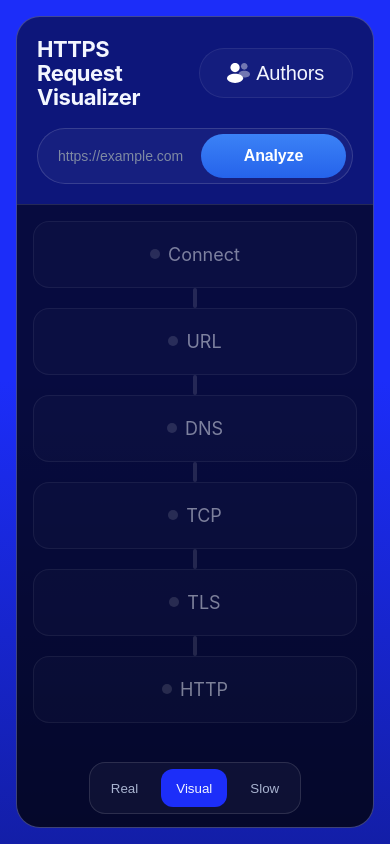
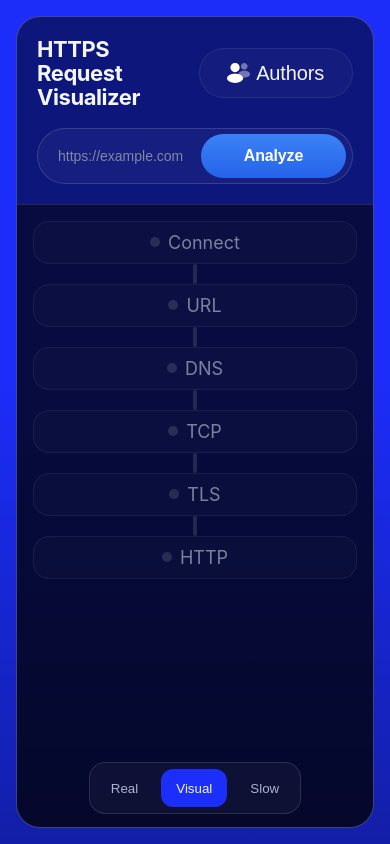
Before and after one commit to DENISmer/https-visualizer, a React (Vite) app in the folder apps/web/: page / in a window 390 px wide. Built offline with nearby package versions, Linux system fonts and the light colour scheme.

Commit message:
(web): types for returned data from sse about steps; some adaptation

```diff
--- /dev/null
+++ b/apps/web/src/modules/steps-timeline/ui/step-details.module.scss
@@ -0,0 +1,60 @@
+.root {
+  width: 100%;
+  overflow: auto;
+  padding: 12px 14px;
+  border-radius: var(--radius-sm);
+  background: rgba(8, 10, 22, 0.72);
+  border: 1px solid rgba(255, 255, 255, 0.1);
+  box-shadow: inset 0 1px 0 rgba(255, 255, 255, 0.04);
+}
+
+.list {
+  margin: 0;
+  padding: 0;
+}
+
+.row {
+  display: grid;
+  grid-template-columns: minmax(0, 1fr) minmax(0, 1.15fr);
+  gap: 10px 12px;
+  align-items: start;
+  padding: 10px 0;
+  border-bottom: 1px solid rgba(255, 255, 255, 0.08);
+
+  &:first-child {
+    padding-top: 2px;
+  }
+
+  &:last-child {
+    padding-bottom: 2px;
+    border-bottom: none;
+  }
+}
+
+.key {
+  margin: 0;
+  font-size: 12px;
+  font-weight: 500;
+  letter-spacing: 0.01em;
+  color: var(--color-text-muted);
+  line-height: 1.4;
+}
+
+.value {
+  margin: 0;
+  font-size: 14px;
+  line-height: 1.45;
+  color: var(--color-text-primary);
+  overflow-wrap: anywhere;
+  font-variant-numeric: tabular-nums;
+}
+
+@media (max-width: 1000px) {
+  .root {
+    max-height: min(240px, 42vh);
+  }
+  .row {
+    grid-template-columns: 1fr;
+    gap: 2px;
+  }
+}
--- /dev/null
+++ b/apps/web/src/modules/steps-timeline/ui/step-details.tsx
@@ -0,0 +1,48 @@
+import type { PlaybackStepType, StepPayloadByType } from "@/shared/types/analyze";
+import styles from "./step-details.module.scss";
+
+const formatLabel = (key: string) =>
+  key.replace(/([A-Z])/g, " $1").replace(/^./, (c) => c.toUpperCase()).trim();
+
+const formatValue = (value: unknown): string => {
+  if (value === null || value === undefined) return "—";
+  if (typeof value === "string" || typeof value === "number" || typeof value === "boolean") {
+    return String(value);
+  }
+  if (Array.isArray(value)) {
+    return value.map((v) => formatValue(v)).join(", ");
+  }
+  try {
+    return JSON.stringify(value);
+  } catch {
+    return String(value);
+  }
+};
+
+type Props = {
+  step: PlaybackStepType;
+  payload: StepPayloadByType[PlaybackStepType] | undefined;
+};
+
+export const StepDetails = ({ step, payload }: Props) => {
+  if (!payload) {
+    return null;
+  }
+
+  const entries = Object.entries(payload as Record<string, unknown>).filter(
+    ([, v]) => v !== undefined,
+  );
+
+  return (
+    <div className={styles.root} data-step={step}>
+      <dl className={styles.list}>
+        {entries.map(([key, value]) => (
+          <div key={key} className={styles.row}>
+            <dt className={styles.key}>{formatLabel(key)}</dt>
+            <dd className={styles.value}>{formatValue(value)}</dd>
+          </div>
+        ))}
+      </dl>
+    </div>
+  );
+};
--- a/apps/web/src/modules/steps-timeline/ui/steps-timeline.module.scss
+++ b/apps/web/src/modules/steps-timeline/ui/steps-timeline.module.scss
@@ -1,23 +1,57 @@
+/* Logical column: children participate in parent grid (see display: contents). */
+.column {
+  display: contents;
+}
+
 .root {
   display: grid;
   grid-template-columns: repeat(5, 1fr 24px) 1fr;
-  align-items: center;
+  grid-template-rows: auto auto;
+  align-items: start;
+  row-gap: 10px;
   width: 100%;
 }
 
-.item {
+.stepCell {
   min-width: 0;
+  width: 100%;
+  display: flex;
+  align-self: center;
+}
+
+.detailsCell {
+  min-width: 0;
+  width: 100%;
+  align-self: start;
 }
 
 .step {
+  box-sizing: border-box;
+  display: flex;
+  flex-direction: column;
+  align-items: stretch;
+  gap: 10px;
+  width: 100%;
+  padding: 22px 16px;
+  border-radius: var(--radius-md);
+  border: 0.7px solid rgba(255, 255, 255, 0.12);
+  background: rgba(255, 255, 255, 0.04);
+}
+
+.stepHead {
   display: flex;
   align-items: center;
   justify-content: center;
   gap: 8px;
-  padding: 22px 16px;
-  border-radius: var(--radius-md);
-  border: 0.7px solid rgba(255, 255, 255, 0.12);
-  background: rgba(255, 255, 255, 0.04);
+  width: 100%;
+  min-width: 0;
+}
+
+.detailsToggle {
+  align-self: stretch;
+  width: max-content;
+  padding-block: 10px;
+  font-size: 14px;
 }
 
 .dot {
@@ -26,10 +60,6 @@
   flex-shrink: 0;
   border-radius: 999px;
   background: rgba(255, 255, 255, 0.25);
-}
-
-.content {
-  min-width: 0;
 }
 
 .title {
@@ -68,6 +98,7 @@
   position: relative;
   height: 4px;
   min-width: 24px;
+  align-self: center;
 }
 
 .connectorTrack {
@@ -92,9 +123,64 @@
   }
 }
 
+@media (min-width: 1001px) {
+  .detailsToggle {
+    display: none !important;
+  }
+
+  .step {
+    flex-direction: row;
+    align-items: center;
+    justify-content: center;
+    gap: 8px;
+  }
+
+  .stepHead {
+    width: auto;
+    flex: 0 1 auto;
+  }
+
+  .detailsCell {
+    display: block;
+  }
+}
+
 @media (max-width: 1000px) {
   .root {
     grid-template-columns: 1fr;
+    grid-template-rows: none;
+    grid-auto-rows: auto;
+
+    row-gap: 0;
+  }
+
+  .step {
+    flex-direction: row;
+    align-items: center;
+    justify-content: center;
+    gap: 8px;
+
+    padding: 10px 12px;
+  }
+
+  .column > .stepCell,
+  .column > .detailsCell,
+  .connector {
+    grid-column: 1 !important;
+    grid-row: auto !important;
+  }
+
+  .stepCell {
+    align-self: stretch;
+  }
+
+  .detailsCell:not(.detailsCellOpenMobile) {
+    display: none;
+  }
+
+  .detailsCell.detailsCellOpenMobile {
+    display: block;
+    margin-bottom: 4px;
   }
 
   .connector {
@@ -102,6 +188,7 @@
     height: 20px;
     min-width: unset;
     margin: 0 auto;
+    align-self: center;
   }
 
   .connectorTrack {
--- a/apps/web/src/modules/steps-timeline/ui/steps-timeline.tsx
+++ b/apps/web/src/modules/steps-timeline/ui/steps-timeline.tsx
@@ -1,6 +1,9 @@
-import { Fragment } from "react";
+import { Fragment, useState } from "react";
 import { usePlaybackStore } from "@/shared/model/playback/playback.store";
 import { PLAYBACK_STEPS } from "@/shared/constants/playback-steps";
+import type { PlaybackStepType } from "@/shared/types/analyze";
+import { StepDetails } from "./step-details";
+import { GlassButton } from "@/shared/ui/glass-button/glass-button";
 import styles from "./steps-timeline.module.scss";
 
 const STEP_LABELS: Record<string, string> = {
@@ -13,7 +16,11 @@ const STEP_LABELS: Record<string, string> = {
 };
 
 export const StepsTimeline = () => {
+  const [mobileOpenStep, setMobileOpenStep] = useState<PlaybackStepType | null>(
+    null,
+  );
   const currentStep = usePlaybackStore((state) => state.currentStep);
+  const stepPayloads = usePlaybackStore((state) => state.stepPayloads);
 
   const currentIndex = currentStep
     ? PLAYBACK_STEPS.indexOf(
@@ -29,9 +36,17 @@ export const StepsTimeline = () => {
         const isUpcoming = currentIndex < index;
         const isConnectorFilled = currentIndex > index;
 
+        const stepColumn = 2 * index + 1;
+        const payload = stepPayloads[step];
+        const detailsOpenOnMobile = mobileOpenStep === step;
+
         return (
           <Fragment key={step}>
-            <div className={styles.item}>
+            <div className={styles.column}>
+              <div
+                className={styles.stepCell}
+                style={{ gridColumn: stepColumn, gridRow: 1 }}
+              >
                 <div
                   className={[
                     styles.step,
@@ -40,14 +55,50 @@ export const StepsTimeline = () => {
                     isUpcoming ? styles.stepUpcoming : "",
                   ].join(" ")}
                 >
+                  <div className={styles.stepHead}>
                     <div className={styles.dot} />
-                <div className={styles.content}>
                     <div className={styles.title}>{STEP_LABELS[step]}</div>
                   </div>
+                  {payload ? (
+                    <GlassButton
+                      type="button"
+                      className={styles.detailsToggle}
+                      aria-expanded={detailsOpenOnMobile}
+                      aria-controls={`step-details-${step}`}
+                      id={`step-details-trigger-${step}`}
+                      onClick={() =>
+                        setMobileOpenStep((s) => (s === step ? null : step))
+                      }
+                    >
+                      {detailsOpenOnMobile ? "Hide details" : "View details"}
+                    </GlassButton>
+                  ) : null}
                 </div>
               </div>
+
+              <div
+                className={[
+                  styles.detailsCell,
+                  detailsOpenOnMobile ? styles.detailsCellOpenMobile : "",
+                ].join(" ")}
+                style={{ gridColumn: stepColumn, gridRow: 2 }}
+                id={`step-details-${step}`}
+                {...(payload
+                  ? {
+                      role: "region" as const,
+                      "aria-labelledby": `step-details-trigger-${step}`,
+                    }
+                  : {})}
+              >
+                <StepDetails step={step} payload={payload} />
+              </div>
+            </div>
+
             {index < PLAYBACK_STEPS.length - 1 && (
-              <div className={styles.connector}>
+              <div
+                className={styles.connector}
+                style={{ gridColumn: stepColumn + 1, gridRow: 1 }}
+              >
                 <div className={styles.connectorTrack} />
                 <div
                   className={styles.connectorFill}
--- a/apps/web/src/shared/model/playback/playback.store.ts
+++ b/apps/web/src/shared/model/playback/playback.store.ts
@@ -1,11 +1,42 @@
 import { create } from "zustand";
-import type { AnalyzeStepEvent } from "@/shared/types/analyze";
+import { PLAYBACK_STEPS } from "@/shared/constants/playback-steps";
+import type {
+  AnalyzeStepEvent,
+  PlaybackStepType,
+  StepPayloadByType,
+} from "@/shared/types/analyze";
+
+const isPlaybackStepType = (t: AnalyzeStepEvent["type"]): t is PlaybackStepType =>
+  (PLAYBACK_STEPS as readonly string[]).includes(t);
+
+const mergeStepPayload = (
+  prev: Partial<StepPayloadByType>,
+  event: AnalyzeStepEvent,
+): Partial<StepPayloadByType> => {
+  switch (event.type) {
+    case "connected":
+      return { ...prev, connected: event.data };
+    case "url_parsed":
+      return { ...prev, url_parsed: event.data };
+    case "dns_resolved":
+      return { ...prev, dns_resolved: event.data };
+    case "tcp_connected":
+      return { ...prev, tcp_connected: event.data };
+    case "tls_established":
+      return { ...prev, tls_established: event.data };
+    case "http_response_received":
+      return { ...prev, http_response_received: event.data };
+    default:
+      return prev;
+  }
+};
 
 type PlaybackState = {
   queue: AnalyzeStepEvent[];
   currentStep: AnalyzeStepEvent | null;
   isPlaying: boolean;
   isProcessing: boolean;
+  stepPayloads: Partial<StepPayloadByType>;
 
   pushEvent: (event: AnalyzeStepEvent) => void;
   startPlayback: () => Promise<void>;
@@ -17,6 +48,7 @@ export const usePlaybackStore = create<PlaybackState>((set, get) => ({
   currentStep: null,
   isPlaying: false,
   isProcessing: false,
+  stepPayloads: {},
 
   pushEvent: (event) => {
     set((state) => ({
@@ -38,6 +70,9 @@ export const usePlaybackStore = create<PlaybackState>((set, get) => ({
       set((state) => ({
         currentStep: next,
         queue: state.queue.slice(1),
+        stepPayloads: isPlaybackStepType(next.type)
+          ? mergeStepPayload(state.stepPayloads, next)
+          : state.stepPayloads,
       }));
 
       await Promise.resolve();
@@ -55,6 +90,7 @@ export const usePlaybackStore = create<PlaybackState>((set, get) => ({
       currentStep: null,
       isPlaying: false,
       isProcessing: false,
+      stepPayloads: {},
     });
   },
 }));
```
Also changed, not shown: apps/web/src/shared/types/analyze.ts (+84 -12 lines). Lines whose indentation alone changed are shown as unchanged.
